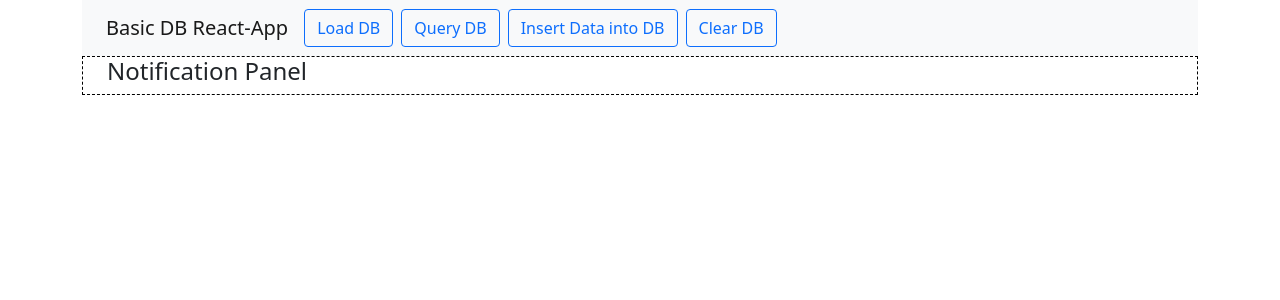
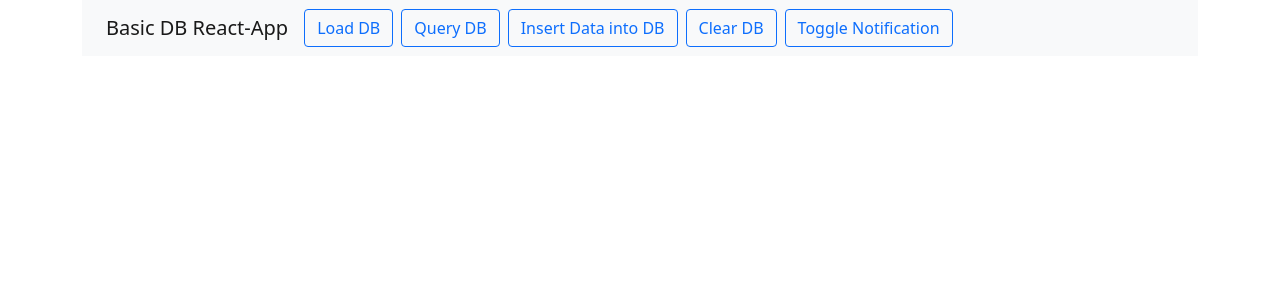
Before and after one commit to cthacker-udel/BasicTSDBReactApp, a React (Create React App) app: page / in a window 1280 px wide. Shown: the top 300 px of the page. Built offline with nearby package versions, Linux system fonts and the light colour scheme.

Commit message:
Added useReducer for displaying notification sidebar

```diff
--- a/src/Components/Panels/DatabaseOperationControlPanel.tsx
+++ b/src/Components/Panels/DatabaseOperationControlPanel.tsx
@@ -1,8 +1,13 @@
 import React from "react";
 import { Button, ButtonToolbar, ButtonGroup } from 'react-bootstrap';
 import { Link } from "react-router-dom";
+import { UseDispatchContext } from "../../util/useReducerUtil/UseDispatchContext";
+import { UseStateContext } from "../../util/useReducerUtil/UseStateContext";
 
 export const DatabaseOperationControlPanel = () => {
+
+    const { state } = UseStateContext();
+    const { dispatch } = UseDispatchContext();
 
     return(
         <>
@@ -35,6 +40,18 @@ export const DatabaseOperationControlPanel = () => {
                         </Button>
                     </Link>
                 </ButtonGroup>
+                <ButtonGroup className="me-2" aria-label="Toggle Notification Menu">
+                    <Button variant="outline-primary" onClick={() => {
+
+                        dispatch({type: "toggleNotifications", payload: {
+                            ...state,
+                            toggleNotifications: !state.toggleNotifications
+                        }});
+
+                    }}>
+                        Toggle Notification
+                    </Button>
+                </ButtonGroup>
             </ButtonToolbar>
         </>
     );
--- a/src/Components/Panels/MainPanel.tsx
+++ b/src/Components/Panels/MainPanel.tsx
@@ -1,9 +1,14 @@
-import React from "react";
-import { Container, Row, Col } from "react-bootstrap";
+import React, { useState } from "react";
+import { Container, Row, Col, Offcanvas } from "react-bootstrap";
+import { UseDispatchContext } from "../../util/useReducerUtil/UseDispatchContext";
+import { UseStateContext } from "../../util/useReducerUtil/UseStateContext";
 import { DatabaseNavbar } from "../Navbar/DatabaseNavbar";
 import { NotificationPanel } from "./NotificationPanel";
 
 export const MainPanel = () => {
+
+    const { state } = UseStateContext();
+    const { dispatch } = UseDispatchContext();
 
     return(
         <>
@@ -13,11 +18,19 @@ export const MainPanel = () => {
                         <DatabaseNavbar />
                     </Col>
                 </Row>
-                <Row>
-                    <Col>
+                <Offcanvas
+                show={state.toggleNotifications}
+                onHide={ () => {
+                    dispatch({type: "toggleNotifications", payload: { ...state, toggleNotifications: !state.toggleNotifications }});
+                }}
+                >
+                    <Offcanvas.Header closeButton>
+                        Notifications
+                    </Offcanvas.Header>
+                    <Offcanvas.Body>
                         <NotificationPanel />
-                    </Col>
-                </Row>
+                    </Offcanvas.Body>
+                </Offcanvas>
             </Container>
         </>
     );
--- a/src/Components/Panels/NotificationPanel.tsx
+++ b/src/Components/Panels/NotificationPanel.tsx
@@ -7,28 +7,20 @@ import { StatusNotification } from '../Notifications/StatusNotification';
 export const NotificationPanel = () => {
 
     const { state } = UseStateContext();
-    const { dispatch } = UseDispatchContext();
 
     return(
 
         <>
 
-            <Container style={{ border: "1px dashed black"}}>
-                <Row>
-                    <Col>
-                        <h4>Notification Panel</h4>
-                    </Col>
-                </Row>
+            <Container>
                 <Row>
                     <Col xs={6}>
                         <ListGroup>
                             {
                                 state.notifications.map((eachNotification, index) => {
-
                                     <ListGroup.Item variant="primary" key={index}>
                                             <StatusNotification header={eachNotification.header} body={eachNotification.body} />
                                     </ListGroup.Item>
-
                                 })
                             }
                         </ListGroup>
--- a/src/assets/InitialState.tsx
+++ b/src/assets/InitialState.tsx
@@ -4,6 +4,6 @@ import { State } from "../interface/State";
 export const InitialState = {
 
     notifications: [],
+    toggleNotifications: false,
 
-
-}
+};
--- a/src/interface/State.tsx
+++ b/src/interface/State.tsx
@@ -4,6 +4,7 @@ import { Notification } from './Notification';
 export interface State{
 
     notifications: Notification[],
+    toggleNotifications: boolean
 
 
 }
--- a/src/util/useReducerUtil/DatabaseReducerLogic.tsx
+++ b/src/util/useReducerUtil/DatabaseReducerLogic.tsx
@@ -7,6 +7,12 @@ export const DatabaseReducerLogic = (state: State, action: DatabaseAction ): Sta
 
     switch(action.type) {
 
+        case "toggleNotifications": {
+            return produce(state, (draft) => {
+                draft.toggleNotifications = action.payload.toggleNotifications;
+            });
+        }
+
         default: {
             return { ...state };
         }
```
